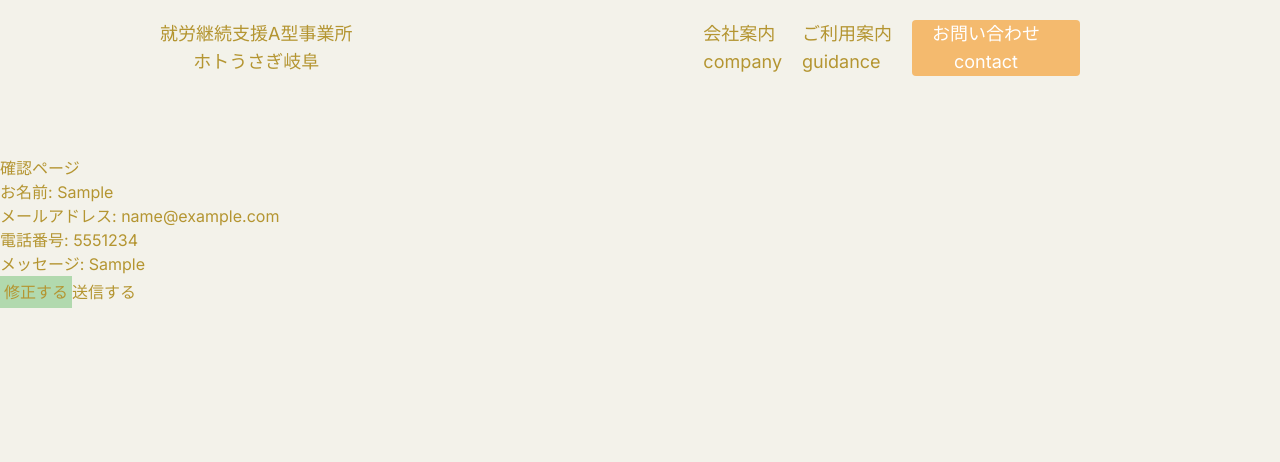
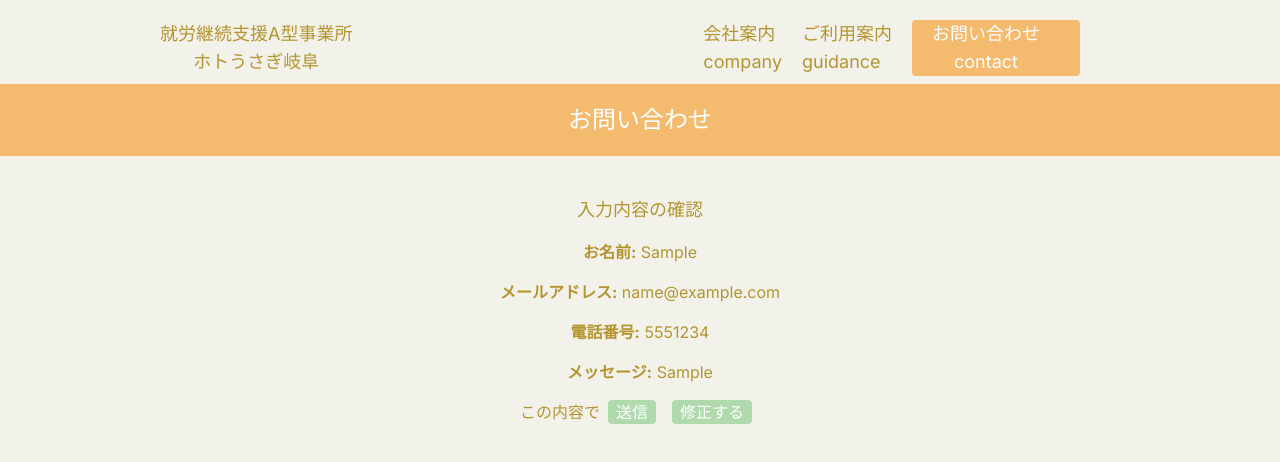
Before and after one commit to tanakakundagane/hotousagi, a Next.js app: page /contact in a window 1280 px wide. Both pictures are taken after typing "Sample", "name@example.com", "5551234", "Sample" into the empty fields and a click on the button "確認画面へ". Shown: the top 462 px of the page. Built offline with nearby package versions, Linux system fonts and the light colour scheme.

Commit message:
お問い合わせフォームを修正しました

```diff
--- a/src/app/contact/page.tsx
+++ b/src/app/contact/page.tsx
@@ -1,108 +1,4 @@
 "use client"
-// import React, { useEffect, useRef, } from 'react'
-// import Header from '../components/Header'
-
-
-// const Page = () => {
-
-
-
-//   const someFunction = () => {
-//   }
-
-//   function anotherFunction() {
-//     // 何かしらの処理
-//   }
-
-//   const nameRef = useRef<HTMLInputElement>(null);
-//   const emailRef = useRef<HTMLInputElement>(null);
-//   const telRef = useRef<HTMLInputElement>(null);
-//   const messageRef = useRef<HTMLTextAreaElement>(null);
-
-
-
-//   const handleSubmit = async (e: React.FormEvent<HTMLFormElement>) => {
-//     e.preventDefault();
-//     // console.log(nameRef.current?.value);
-//     let data = {
-//       name: nameRef.current?.value,
-//       email: emailRef.current?.value,
-//       tel:telRef.current?.value,
-//       message: messageRef.current?.value,
-//     };
-
-//     try {
-//       const response = await fetch("/api/contacts", {
-//         method: "POST",
-//         headers: {
-//           Accept: "application/json, text/plain",
-//           "Content-Type": "application/json",
-//         },
-//         body: JSON.stringify(data),
-//       });
-
-//       if (response.status === 200) {
-//         console.log("メール送信成功");
-//         // 追加の処理が必要な場合ここに記述
-//       } else {
-//         console.error("送信失敗:", response.status);
-//       }
-//     } catch (error) {
-//       console.error("エラーが発生しました:", error);
-//     }
-//   };
-
-
-//   return (
-//     <div>
-//       <Header onScrollToSecond={someFunction} onScrollToThird={anotherFunction} showWorkInfo={false}/>
-
-//       <div className='pt-14 text-center  bg-[#f4ba6e] md:pt-0 md:mt-2'>
-//         <h1 className='text-white p-5 lg:text-2xl md:text-xl'>お問い合わせ</h1>
-//       </div>
-
-//       <form onSubmit={(e:React.FormEvent<HTMLFormElement>) => handleSubmit(e)}>
-//         <div className='w-4/6 m-auto mt-10'>
-//           <label htmlFor="name">
-//             お名前
-//           </label>
-//           <br/>
-//           <input type="text" className='w-full rounded border' id='name' required ref={nameRef}/>
-//         </div>
-//         <div className='w-4/6 m-auto mt-10'>
-//           <label htmlFor="email">
-//             メールアドレス
-//           </label>
-//           <br/>
-//           <input type="email" className='w-full rounded border' id='email' required ref={emailRef}/>
-//         </div>
-//         <div className='w-4/6 m-auto mt-10'>
-//           <label htmlFor="tel">
-//             電話番号
-//           </label>
-//           <br/>
-//           <input type="tel" className='w-full rounded border' id='tel' required ref={telRef}/>
-//         </div>
-//         <div className='w-4/6 m-auto mt-10'>
-//           <label htmlFor="message">
-//             メッセージ
-//           </label>
-//           <br/>
-//           <textarea name='message' className='w-full rounded border' id='message' required ref={messageRef}/>
-//         </div>
-
-//         <div className='flex justify-center mt-10'>
-//           <button type='submit' className='bg-customGreen text-white p-2 rounded'>
-//             送信
-//           </button>
-//         </div>
-//       </form>
-//     </div>
-//   )
-// }
-
-// export default Page
-
 import React, { useState, useRef } from 'react';
 import Header from '../components/Header';
 
@@ -115,75 +11,52 @@ const Page = () => {
     // 何かしらの処理
     }
 
-  const [page, setPage] = useState('form');
-  const [formData, setFormData] = useState({
-    name: '',
-    email: '',
-    tel: '',
-    message: ''
-  });
 
     const nameRef = useRef<HTMLInputElement>(null);
     const emailRef = useRef<HTMLInputElement>(null);
     const telRef = useRef<HTMLInputElement>(null);
     const messageRef = useRef<HTMLTextAreaElement>(null);
 
-  const handleSubmit = async (e: React.FormEvent<HTMLFormElement>) => {
-    e.preventDefault();
+    const [name, setName] = useState('');
+    const [email, setEmail] = useState('');
+    const [tel, setTel] = useState('');
+    const [message, setMessage] = useState('');
 
-    // Null合体演算子を使用して、undefinedの場合に空文字を割り当てる
-    const safeName = nameRef.current?.value ?? "";
-    const safeEmail = emailRef.current?.value ?? "";
-    const safeTel = telRef.current?.value ?? "";
-    const safeMessage = messageRef.current?.value ?? "";
+    const [pageState, setPageState] = useState('form');
 
-    setFormData({
-      name: safeName,
-      email: safeEmail,
-      tel: safeTel,
-      message: safeMessage
-    });
-
-    setPage('confirm');
+    let formData = {
+      name:nameRef.current?.value,
+      email: emailRef.current?.value,
+      tel: telRef.current?.value,
+      message: messageRef.current?.value
     };
 
+    const handleSubmit = async (e:React.FormEvent<HTMLFormElement>) => {
+      e.preventDefault();
+      setPageState('confirm');
+    }
 
-  const handleFinalSubmit = async () => {
-    try {
-      const response = await fetch("/api/contacts", {
+
+    const handleSend = async (e:React.MouseEvent<HTMLButtonElement>) => {
+      e.preventDefault();
+      // console.log("メール送信")
+      await fetch("api/contacts" , {
         method: "POST",
         headers: {
           Accept: "application/json, text/plain",
           "Content-Type": "application/json",
         },
         body: JSON.stringify(formData),
-      });
-
-      if (response.status === 200) {
-        console.log("メール送信成功");
-        // 成功時の処理（例: リダイレクトなど）
-      } else {
-        console.error("送信失敗:", response.status);
+      }).then((res) => {
+        if (res.status === 200){
+          setPageState('submitted'); //送信完了ページへ
         }
-    } catch (error) {
-      console.error("エラーが発生しました:", error);
-    }
+      })
     };
 
-  if (page === 'confirm') {
-    return (
-      <div>
-        <Header onScrollToSecond={someFunction} onScrollToThird={anotherFunction} showWorkInfo={false}/>
-        <h2 className='pt-20'>確認ページ</h2>
-        <p>お名前: {formData.name}</p>
-        <p>メールアドレス: {formData.email}</p>
-        <p>電話番号: {formData.tel}</p>
-        <p>メッセージ: {formData.message}</p>
-        <button onClick={() => setPage('form')} className='bg-customGreen p-1'>修正する</button>
-        <button onClick={handleFinalSubmit}>送信する</button>
-      </div>
-    );
-  }
+    const handleEdit = () => {
+      setPageState('form'); // 入力フォームに戻る
+    };
 
   return (
     <div>
@@ -191,33 +64,95 @@ const Page = () => {
       <div className='pt-14 text-center  bg-[#f4ba6e] md:pt-0 md:mt-2'>
         <h1 className='text-white p-5 lg:text-2xl md:text-xl'>お問い合わせ</h1>
       </div>
-      <form onSubmit={handleSubmit}>
+
+      {pageState === 'form' && (
+          <form onSubmit={(e:React.FormEvent<HTMLFormElement>) => handleSubmit(e)}>
           <div className='w-4/6 m-auto mt-10'>
             <label htmlFor="name">お名前</label>
             <br />
-          <input type="text" className='w-full rounded border' id='name' required ref={nameRef} />
+            <input
+              type="text"
+              className='w-full rounded border'
+              id='name'
+              value={name}
+              onChange={(e) => setName(e.target.value)}
+              required
+              ref={nameRef}/>
           </div>
+
           <div className='w-4/6 m-auto mt-10'>
             <label htmlFor="email">メールアドレス</label>
             <br />
-          <input type="email" className='w-full rounded border' id='email' required ref={emailRef} />
+            <input
+            type="email"
+            className='w-full rounded border'
+            id='email'
+            value={email}
+            onChange={(e) => setEmail(e.target.value)}
+            required
+            ref={emailRef}/>
           </div>
+
           <div className='w-4/6 m-auto mt-10'>
             <label htmlFor="tel">電話番号</label>
             <br />
-          <input type="tel" className='w-full rounded border' id='tel' required ref={telRef} />
+            <input
+            type="tel"
+            className='w-full rounded border'
+            id='tel'
+            value={tel}
+            onChange={(e) => setTel(e.target.value)}
+            required
+            ref={telRef}/>
           </div>
+
           <div className='w-4/6 m-auto mt-10'>
             <label htmlFor="message">メッセージ</label>
             <br />
-          <textarea name='message' className='w-full rounded border' id='message' required ref={messageRef} />
+            <textarea
+            name='message'
+            className='w-full rounded border' id='message'
+            value={message}
+            onChange={(e) => setMessage(e.target.value)}
+            required
+            ref={messageRef}/>
           </div>
+
           <div className='flex justify-center mt-10'>
-          <button type='submit' className='bg-customGreen text-white p-2 rounded'>確認画面へ</button>
+            <button
+            type='submit' className='bg-customGreen text-white p-2 rounded'>確認画面へ</button>
           </div>
         </form>
+      )}
+
+      {pageState === 'confirm' && (
+        <div className='w-1/2 mx-auto text-center mt-10'>
+        <h2 className='text-lg'>入力内容の確認</h2>
+        <p className='mt-4'>
+          <strong>お名前:</strong> {formData.name}
+        </p>
+        <p className='mt-4'>
+          <strong>メールアドレス:</strong> {formData.email}
+        </p>
+        <p className='mt-4'>
+          <strong>電話番号:</strong> {formData.tel}
+        </p>
+        <p className='mt-4'>
+          <strong>メッセージ:</strong> {formData.message}
+        </p>
+        <div className='mt-4'>
+          この内容で
+          <button onClick={handleSend} className='px-2 mx-2 bg-customGreen text-white rounded'>送信</button>
+          <button onClick={handleEdit} className='px-2 mx-2 bg-customGreen text-white rounded'>修正する</button>
+        </div>
+      </div>
+      )}
+      {pageState === 'submitted' && (
+        <div>送信完了しました！</div>
+      )}
     </div>
   );
 };
 
+
 export default Page;
--- a/src/app/thankyou/page.tsx
+++ /dev/null
@@ -1,12 +0,0 @@
-import React from 'react'
-
-const Page = () => {
-  return (
-    <div className='text-center'>
-      <h1>送信完了</h1>
-      <p>お問い合わせありがとうございます。返信をお待ちください。</p>
-    </div>
-  )
-}
-
-export default Page
--- a/src/pages/api/contacts.ts
+++ b/src/pages/api/contacts.ts
@@ -2,6 +2,10 @@ import { NextApiRequest, NextApiResponse } from "next";
 import nodemailer from "nodemailer"
 
 export default function sendGmail(req: NextApiRequest, res:NextApiResponse){
+
+  if (!req.body.name || !req.body.email || !req.body.message || !req.body.tel) {
+    return res.status(400).send('必要なデータが不足しています。');
+  }
 
 
 
@@ -38,5 +42,46 @@ export default function sendGmail(req: NextApiRequest, res:NextApiResponse){
     else console.log(info);
   });
 
+  return res.send("成功しました") ;
+}
 
-}
+// import { NextApiRequest, NextApiResponse } from "next";
+// import nodemailer from "nodemailer";
+
+// export default function sendGmail(req: NextApiRequest, res: NextApiResponse) {
+//   // データの存在確認
+//   if (!req.body.name || !req.body.email || !req.body.message || !req.body.tel) {
+//     return res.status(400).send('必要なデータが不足しています。');
+//   }
+
+//   const transporter = nodemailer.createTransport({
+//     host: "smtp.gmail.com",
+//     port: 587,
+//     auth: {
+//       user: process.env.GMAILUSER,
+//       pass: process.env.GMAILPASSWORD
+//     }
+//   });
+
+//   const toHostMailData = {
+//     from: req.body.email,
+//     to: "s20970059@nucba.ac.jp",
+//     subject: `[お問い合わせ] ${req.body.name}様より`,
+//     text: `${req.body.message} Send from ${req.body.email}`,
+//     html: `
+//       <p><strong>[名前]</strong> ${req.body.name}</p>
+//       <p><strong>[メッセージ内容]</strong> ${req.body.message}</p>
+//       <p><strong>[メールアドレス]</strong> ${req.body.email}</p>
+//       <p><strong>[電話番号]</strong> ${req.body.tel}</p>
+//     `
+//   };
+
+//   transporter.sendMail(toHostMailData, function(err, info) {
+//     if (err) {
+//       console.error(err);
+//       return res.status(500).send('メール送信に失敗しました。');
+//     }
+//     console.log(info);
+//     return res.send("成功しました");
+//   });
+// }
```
Lines whose indentation alone changed are shown as unchanged.
